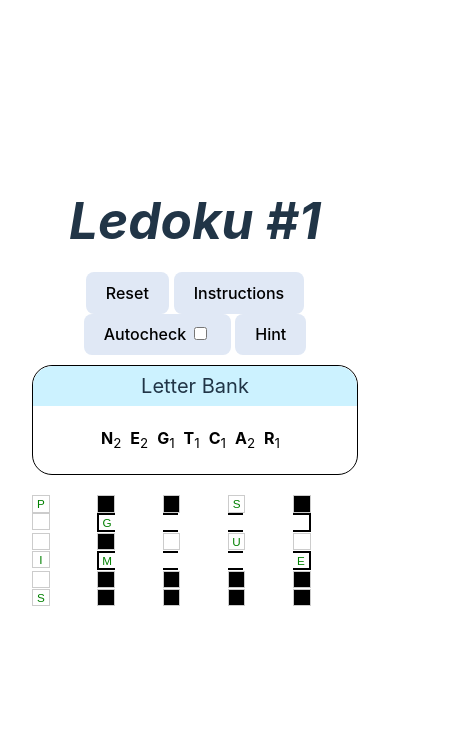
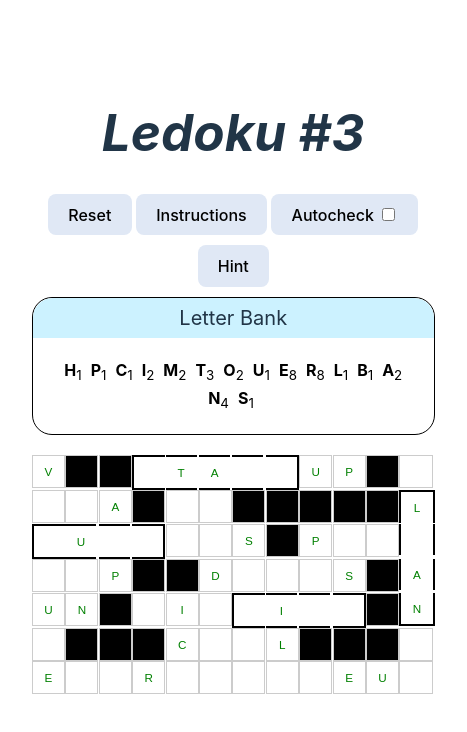
Before and after one commit to amb2008/ledoku, a Svelte app: page / in a window 390 px wide. Shown: the top 732 px of the page, 467 px wide, since content can reach past the window. Built offline with nearby package versions, Linux system fonts and the light colour scheme.

Commit message:
iphone styling

```diff
--- a/src/App.svelte
+++ b/src/App.svelte
@@ -13,7 +13,7 @@
     bottom_words,
   } from "./boards.js";
 
-  // let screen_width = window.innerWidth;
+  let screen_width = window.innerWidth;
   // let too_small = false;
 
   // if (screen_width < 750) {
@@ -23,7 +23,7 @@
   let wordbank = false;
   let var_answer = answer;
 
-  let day = 1;
+  let day = 3;
   let columns = 12;
   let rows = 7;
   let old_columns = columns;
@@ -166,7 +166,6 @@ if (day == 0){
   let direction = "right";
 
   document.addEventListener("keydown", (event) => {
-    console.log(event.key)
     if (event.key === "Backspace" && wordbank==false) {
       setTimeout(() => {
         if (direction === "right") {
@@ -468,6 +467,21 @@ if (day == 0){
     checkvar_answer();
   }
 
+  let box_width = "3vw";
+  let font_size = "3vw";
+  let raw_box_width = 150;
+  function find_needed_width(){
+    let grid_element = document.getElementById("grid-container");
+    let grid_width = grid_element.offsetWidth;
+    box_width = grid_width / columns;
+    raw_box_width = box_width;
+    box_width = box_width + "px";
+  }
+
+  setTimeout(() => {
+    find_needed_width();
+  }, 10);
+
   $: {
     if (old_columns != columns || old_rows != rows) {
       if (old_columns < columns){
@@ -559,7 +573,9 @@ if (day == 0){
           {#if starting_letters[i] != "null"}
             <div
               class="grid-item"
-              style="border: {words.includes(i)
+              style="width: {box_width};
+              height: {box_width};
+              border: {words.includes(i)
                 ? '2px solid black'
                 : ''}; border-right: {left_word.includes(i) ||
               middle_word.includes(i)
@@ -601,13 +617,14 @@ if (day == 0){
                 type="text"
                 value={starting_letters[i]}
                 disabled
-                style="color: green; background: {background};"
+                style="width: {box_width}; height: {box_width}; margin-left: {raw_box_width/-2 + "px"}; font-size: {font_size}; color: green; background: {background};"
               />
             </div>
           {:else}
             <div
               class="grid-item"
-              style="border: {words.includes(i)
+              style="width: {box_width};
+              height: {box_width}; border: {words.includes(i)
                 ? '2px solid black'
                 : ''}; border-right: {left_word.includes(i) ||
               middle_word.includes(i)
@@ -658,7 +675,7 @@ if (day == 0){
                   directionSwap(id);
                 }}
                 on:input={handleInput(id)}
-                style="color: {value.length > 0
+                style="width: {box_width}; height: {box_width}; margin-left: {raw_box_width/-2 + "px"}; font-size: {font_size}; color: {value.length > 0
                   ? autocheck
                     ? value != var_answer[day][i]
                       ? 'red'
@@ -670,7 +687,8 @@ if (day == 0){
             </div>
           {/if}
         {:else}
-          <div class="grid-item" style="background-color: black;">
+          <div class="grid-item" style="background-color: black; width: {box_width};
+              height: {box_width};">
             <input type="text" disabled style="background-color: black;" />
           </div>
         {/if}
@@ -702,6 +720,14 @@ if (day == 0){
     background: white;
   }
 
+  @media (min-width: 750px){
+    body{
+      scale: 0.9;
+      margin-top: -3vw;
+      overflow: hidden;
+    }
+  }
+
   .game-container {
     margin-bottom: 100px;
   }
@@ -713,7 +739,6 @@ if (day == 0){
 
   #grid-container {
     display: grid;
-    /* width: 50vw; */
     grid-template-columns: repeat(5, 1fr); /* Create 5 columns */
     gap: 0.1vw; /* Adjust the gap between boxes */
     margin: 0 auto; /* Center the grid */
@@ -794,6 +819,7 @@ if (day == 0){
   button {
     background-color: rgb(224, 232, 245);
     color: black;
+    margin-top: 10px;
   }
 
   .button-container {
```
